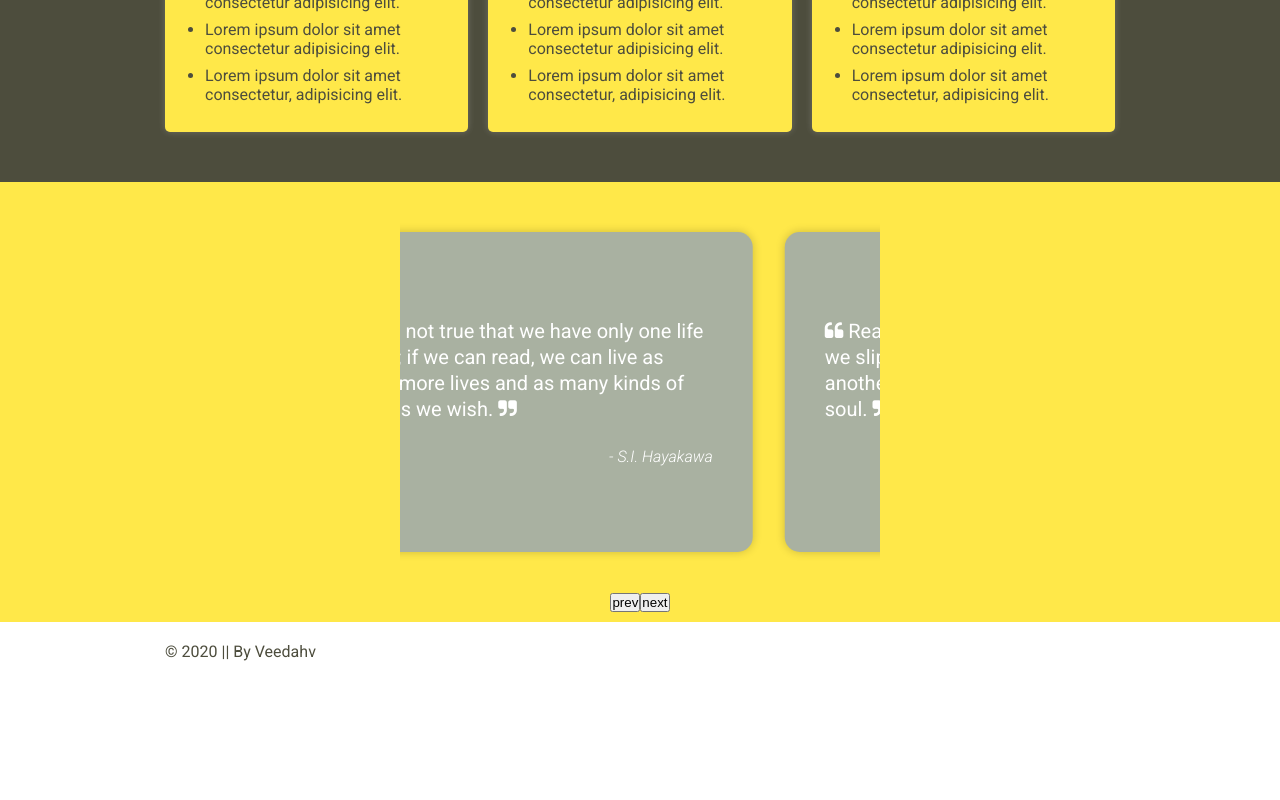
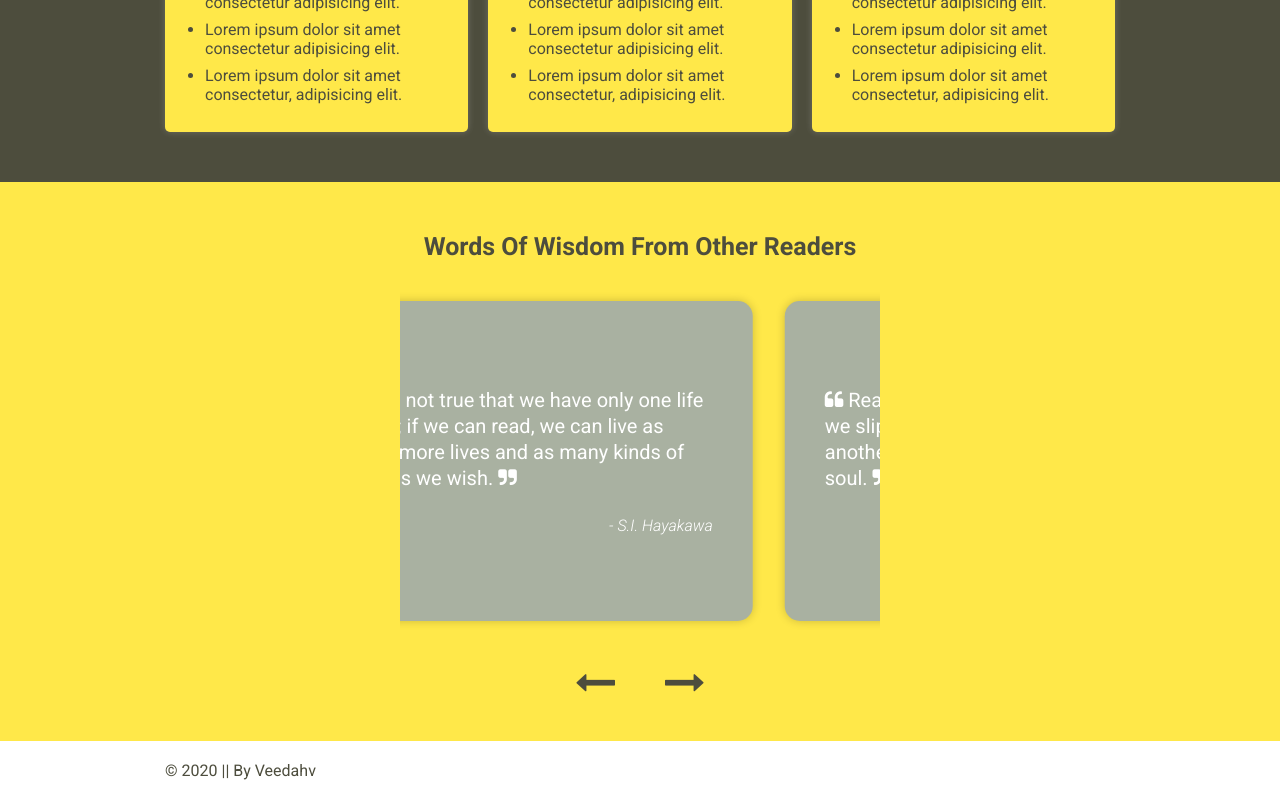
Before and after one commit to veedahv/my-blog, a Vue app: page / in a window 1280 px wide. Shown: the part 1597-2397 px from the top of the page. Before the commit the page ends 2278 px from the top, so only its background shows below. Built offline with nearby package versions, Linux system fonts and the light colour scheme.

Commit message:
new commit

```diff
--- a/src/components/Slider.vue
+++ b/src/components/Slider.vue
@@ -22,8 +22,8 @@
       </div>
     </transition-group>
     <div class='carousel-controls'>
-      <button class='carousel-controls__button' @click="previous">prev</button>
-      <button class='carousel-controls__button' @click="next">next</button>
+      <button class='carousel-controls__button' @click="previous"><i class="fa fa-long-arrow-left" aria-hidden="true"></i></button>
+      <button class='carousel-controls__button' @click="next"><i class="fa fa-long-arrow-right" aria-hidden="true"></i></button>
     </div>
   </div>
   </div>
@@ -74,10 +74,12 @@ export default {
     next () {
       const first = this.slides.shift()
       this.slides = this.slides.concat(first)
+      this.timer = null;
     },
     previous () {
       const last = this.slides.pop()
       this.slides = [last].concat(this.slides)
+        this.timer = null;
     },
     startSlide: function() {
         this.timer = setInterval(this.next, 5000);
@@ -120,6 +122,27 @@ export default {
   width: 30em;
   min-height: 25em;
 }
+.carousel-controls {
+  width: 100%;
+  display: flex;
+  justify-content: center;
+  /* justify-content: space-between; */
+  align-items: center;
+}
+.carousel-controls__button {
+  background: transparent;
+  border: none;
+  outline: none;
+  margin: 25px;
+  /* padding: 25px; */
+  /* padding-top: 0; */
+  margin-top: 0;
+  font-size: 40px;
+  color: var(--sec-color);
+}
+.carousel-controls__button:hover {
+  cursor: pointer;
+}
 .slide {
   /* flex: 0 0 30em; */
   flex: 0 0 28em;
@@ -159,13 +182,15 @@ export default {
 .carousel {
   /* width: 24em; */
   /* width: 30em; */
-  width: 20em;
+  /* width: 20em; */
+  width: 100%;
   min-height: 25em;
 }
 .slide {
   /* flex: 0 0 30em; */
   /* flex: 0 0 28em; */
-  flex: 0 0 18em;
+  /* flex: 0 0 18em; */
+  flex: 0 0 94%;
   height: 20em;
   /* border-radius: 50%; */
   border-radius: 15px;
--- a/src/views/Home.vue
+++ b/src/views/Home.vue
@@ -44,7 +44,7 @@
     </div>
     <div class="tips-post-section">
       <div class="home-container">
-        <h3 class="home-sub-title">Here are a few articles that might interest you</h3>
+        <h3 class="home-sub-title">things to consider when writing an article</h3>
         <div class="home-tip-box">
           <div class="tip-box" v-for="tip in HomeTipsArr" :key="tip.title">
             <!-- <home-blog-card :post="post"></home-blog-card> -->
@@ -55,6 +55,7 @@
     </div>
     <div class="quote-post-section">
       <div class="home-container">
+        <h3 class="home-sub-title">words of wisdom from other readers</h3>
         <Slider />
       </div>
     </div>
@@ -228,9 +229,11 @@ export default {
   grid-template-columns: 1fr 1fr 1fr;
 }
 .quote-post-section {
-  /* padding-top: 40px;
-  padding-bottom: 100px; */
+  padding-top: 40px;
   background: var(--primay-color);
+}
+.quote-post-section .home-sub-title {
+  text-align: center;
 }
 @media only screen and (max-width: 798px) and (min-width: 567px) {
   .post-box:last-of-type {
```
